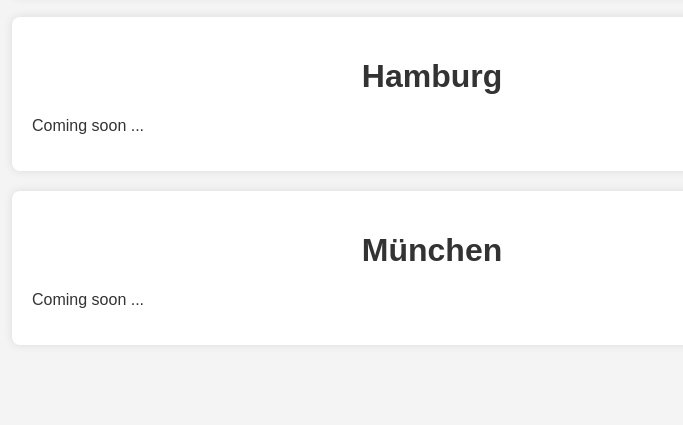
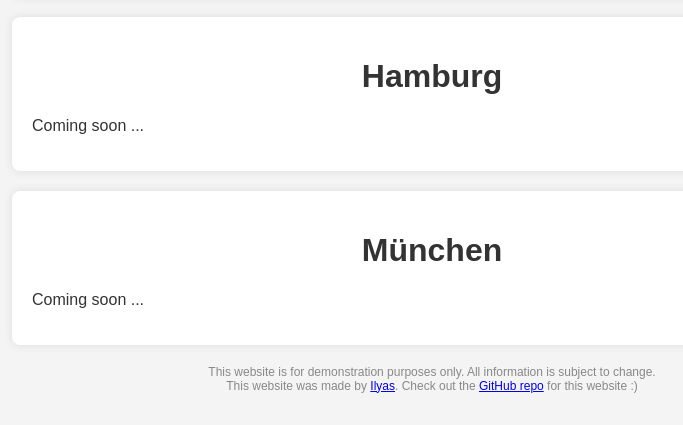
Before and after one commit to ilyasben26/aws-aj-front-end, a plain HTML site: page index.html in a window 1280 px wide. Shown: the part 662-1087 px from the top of the page, without its empty margins (208-891 px from the left). Before the commit the page ends 1047 px from the top, so only its background shows below. Drawn offline with nearby package versions, Linux system fonts and the light colour scheme; no server answers.

Commit message:
added footer

```diff
--- a/index.html
+++ b/index.html
@@ -24,6 +24,13 @@
     <h1>München</h1>
     <p>Coming soon ...</p>
   </div>
+  <div id="footer">
+    <p>This website is for demonstration purposes only. All information is subject to change. <br>
+      This website was made by <a href="https://github.com/ilyasben26">Ilyas</a>.
+      Check out the <a href="https://github.com/ilyasben26/aws-anmeldung-jaeger-terraform">GitHub repo</a> for this website :)
+    </p>
+  </div>
+
 
   <script src="https://code.jquery.com/jquery-3.6.0.min.js"></script>
   <script>
--- a/styles/styles.css
+++ b/styles/styles.css
@@ -69,3 +69,10 @@ body {
     0% { transform: rotate(0deg); }
     100% { transform: rotate(360deg); }
   }
+
+  #footer {
+    text-align: center;
+    margin-top: 20px;
+    font-size: 12px;
+    color: #888;
+  }
```
